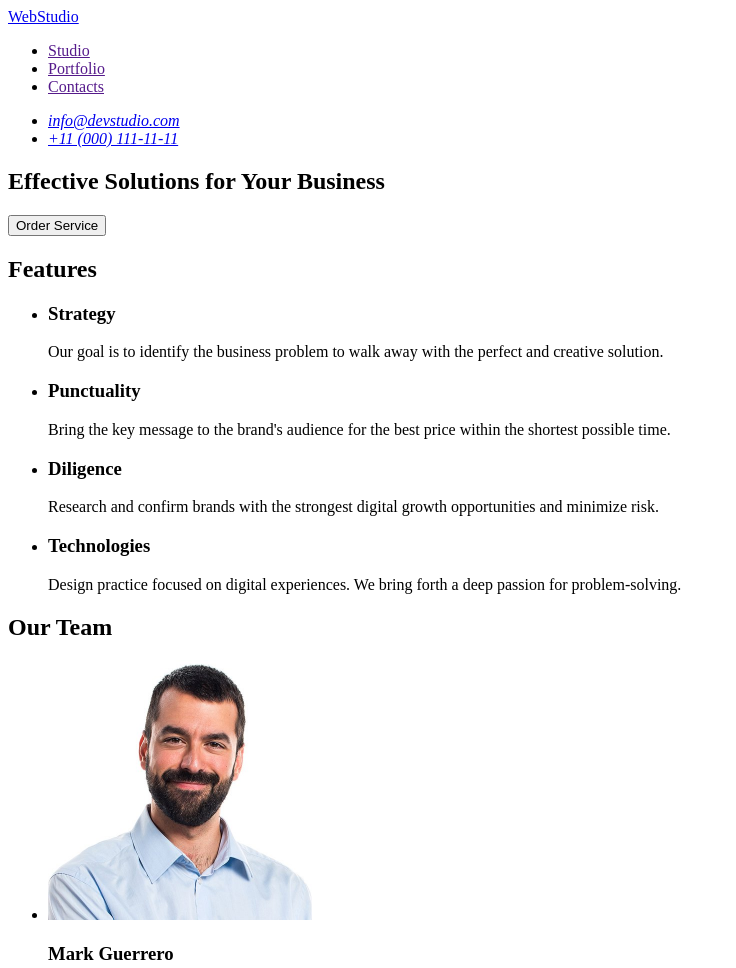
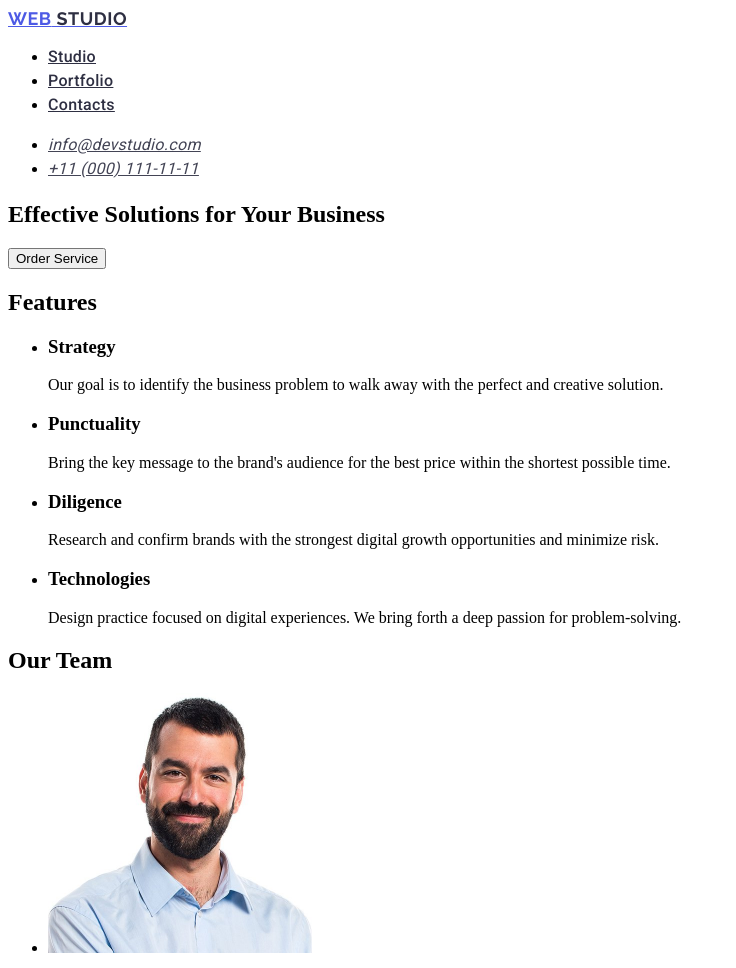
Before and after one commit to sergiy-goshtuk/goit-markup-hw-02, a plain HTML site: page index.html in a window 1280 px wide. Shown: the top 968 px of the page, without its empty margins (0-736 px from the left). Drawn offline with Linux system fonts and the light colour scheme.

Commit message:
add info to styles.css

```diff
--- a/css/styles.css
+++ b/css/styles.css
@@ -0,0 +1,40 @@
+.nav .logo-web {
+    font-family: "Raleway", sans-serif;
+    font-weight: 700;
+    font-size: 18px;
+    line-height: 1.16667;
+    letter-spacing: 0.03em;
+    text-transform: uppercase;
+    color: #4d5ae5;
+}
+
+.nav .logo-studio {
+    color: #2e2f42;
+}
+
+.nav-link {
+    font-family: "Roboto", sans-serif;
+    font-weight: 500;
+    font-size: 16px;
+    line-height: 1.5;
+    letter-spacing: 0.02em;
+    color: #2e2f42;
+}
+
+.nav-link:hover,
+.nav-link:focus {
+    color: #6f7af0;
+}
+
+.contacts {
+    font-family: "Roboto", sans-serif;
+    font-weight: 400;
+    font-size: 16px;
+    line-height: 1.5;
+    letter-spacing: 0.02em;
+    color: #434455
+}
+.contacts:hover,
+.contacts:focus {
+    color: #6f7af0;
+}
--- a/index.html
+++ b/index.html
@@ -3,6 +3,7 @@
   <head>
     <meta charset="UTF-8" />
     <meta name="viewport" content="width=device-width, initial-scale=1.0" />
+    <link rel="stylesheet" href="./css/styles.css" />
     <title>Document</title>
     <link rel="preconnect" href="https://fonts.googleapis.com" />
     <link rel="preconnect" href="https://fonts.gstatic.com" crossorigin />
@@ -13,21 +14,25 @@
   </head>
   <body>
     <header>
-      <nav>
-        <a href="./index.html">WebStudio</a>
-        <ul>
-          <li><a href="">Studio</a></li>
-          <li><a href="">Portfolio</a></li>
-          <li><a href="">Contacts</a></li>
+      <nav class="nav">
+        <a href="./index.html" class="logo-web"
+          >Web<span class="logo-studio"> Studio</span></a
+        >
+        <ul class="nav-list">
+          <li><a href="" class="nav-link">Studio</a></li>
+          <li><a href="" class="nav-link">Portfolio</a></li>
+          <li><a href="" class="nav-link">Contacts</a></li>
         </ul>
       </nav>
-      <address>
+      <address class="address">
         <ul>
           <li>
-            <a href="mailto:info@devstudio.com">info@devstudio.com</a>
+            <a href="mailto:info@devstudio.com" class="contacts"
+              >info@devstudio.com</a
+            >
           </li>
           <li>
-            <a href="tel:+110001111111">+11 (000) 111-11-11</a>
+            <a href="tel:+110001111111" class="contacts">+11 (000) 111-11-11</a>
           </li>
         </ul>
       </address>
@@ -115,6 +120,7 @@
           </li>
         </ul>
       </section>
+      <section>
         <h2>Our Portfolio</h2>
         <ul>
           <li>
@@ -146,7 +152,6 @@
             />
             <h3>Meditation App</h3>
             <p>App</p>
-          />
           </li>
           <li>
             <img
@@ -179,6 +184,7 @@
             <p>Marketing</p>
           </li>
         </ul>
+      </section>
     </main>
     <footer>
       <a href="./index.html">WebStudio</a>
```
Lines whose indentation alone changed are shown as unchanged.
